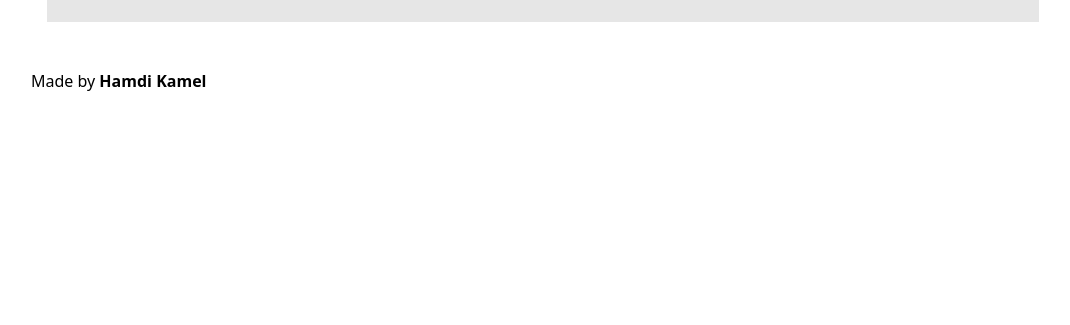
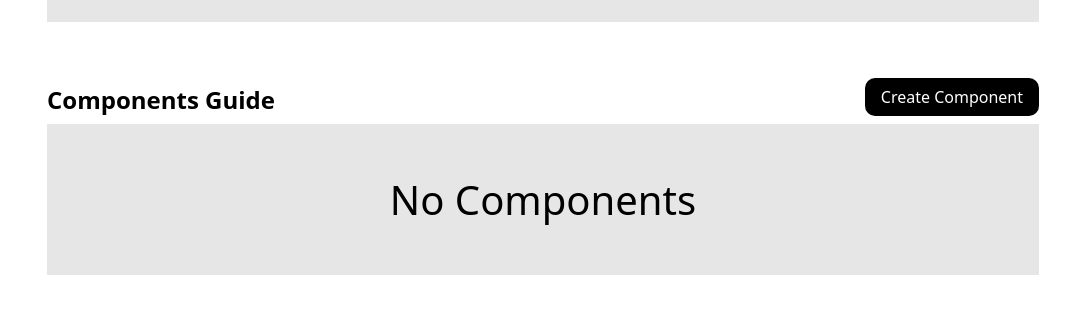
Before and after one commit to hamdi4-beep/design-system, a React (Vite) app: page / in a window 1280 px wide. Shown: the part 1362-1687 px from the top of the page, without its empty margins (97-1167 px from the left). Before the commit the page ends 1470 px from the top, so only its background shows below. Built offline with nearby package versions, Linux system fonts and the light colour scheme.

Commit message:
improved code readibility

```diff
--- /dev/null
+++ b/src/components/ComponentsGuide.tsx
@@ -0,0 +1,12 @@
+function ComponentsGuide() {
+    return (
+        <div className="section-guide">
+            <p style={{
+                fontSize: '2.5rem',
+                textAlign: 'center'
+            }}>No Components</p>
+        </div>
+    )
+}
+
+export default ComponentsGuide
--- a/src/components/Main.tsx
+++ b/src/components/Main.tsx
@@ -1,16 +1,19 @@
 import Section from "./Section"
 import StylesGuide from './StylesGuide'
 import AssetsGuide from "./AssetsGuide"
+import ComponentsGuide from "./ComponentsGuide"
 
 function Main() {
     const titles = [
         'Styles Guide',
-        'Assets Guide'
+        'Assets Guide',
+        'Components Guide'
     ]
 
     const children = [
         <StylesGuide />,
-        <AssetsGuide />
+        <AssetsGuide />,
+        <ComponentsGuide />
     ]
 
     return (
--- a/src/components/Section.tsx
+++ b/src/components/Section.tsx
@@ -18,7 +18,7 @@ function Section({
 
     return (
         <section>
-            <div className="section-header">
+            <div className="section-header space-between">
                 <h2>{title}</h2>
                 {title === 'Assets Guide' ? (
                     <input type='text' placeholder='Search URL...' onChange={handleChange} style={{borderRadius:'50px'}} />
--- a/src/sass/globals/_main.scss
+++ b/src/sass/globals/_main.scss
@@ -6,8 +6,6 @@ main {
     }
 
     .section-header {
-        display: flex;
-        justify-content: space-between;
         align-items: flex-end;
         padding-block: .5em;
     }
@@ -51,6 +49,11 @@ main {
                     border-radius: 10px;
                     overflow: hidden;
                 }
+
+                .video-1,
+                .video-2 {
+                    height: calc(20rem + .5rem);
+                }
             }
         }
     }
--- a/src/sass/index.scss
+++ b/src/sass/index.scss
@@ -25,7 +25,7 @@ h1 {
         position: fixed;
         inset: 0;
         left: 0;
-        background-color: rgb(0 0 0 / .5);
+        background: radial-gradient(circle, rgb(0 0 0 / .2), rgb(0 0 0 / .8));
         z-index: -1;
     }
 
```
Also changed, not shown: 1 other file (tests, documents, lock files or other folders).
